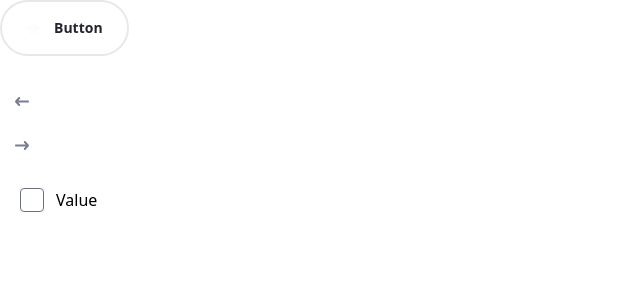
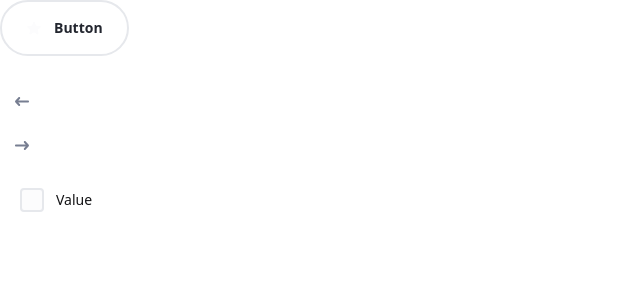
Before and after one commit to nomanejaz132/fleet, a Next.js app in the folder frontend/: page / in a window 1280 px wide. Shown: the top 300 px of the page, without its empty margins (0-640 px from the left). Built offline with nearby package versions, Linux system fonts and the light colour scheme.

Commit message:
checkbox

```diff
--- a/frontend/components/Checkbox/Checkbox.tsx
+++ b/frontend/components/Checkbox/Checkbox.tsx
@@ -15,14 +15,16 @@ export const Checkbox: React.FC<CheckboxProps> = ({ label }) => {
         // intermediate
         id={label}
         aria-label={label}
-        className="w-6 h-6 appearance-none rounded indeterminate:bg-gray-300 checked:bg-blue-500"
+        className="w-6 h-6 appearance-none rounded focus:outline-none focus:ring-0 focus:ring-offset-0 checked:opacity-0 absolute cursor-pointer bg-[#FCFCFD] dark:bg-[#23262F] border-2 border-[#E6E8EC] dark:border-[#353945]"
       />
-      {/* <svg
+      <div className="w-6 h-6">
+        <svg
           width="24"
           height="24"
           viewBox="0 0 24 24"
           fill="none"
           xmlns="http://www.w3.org/2000/svg"
+          className="hidden"
         >
           <path
             d="M6 12L10 16L18 8"
@@ -32,9 +34,15 @@ export const Checkbox: React.FC<CheckboxProps> = ({ label }) => {
             stroke-linecap="round"
             stroke-linejoin="round"
           />
-      </svg> */}
+        </svg>
+      </div>
 
-      <label htmlFor={label}>{label}</label>
+      <label
+        htmlFor={label}
+        className="text-sm text-[#141416] dark:text-[#FCFCFD] font-medium"
+      >
+        {label}
+      </label>
     </div>
   );
 };
```
Also changed, not shown: frontend/styles/globals.css (+1 -5 lines). Lines whose indentation alone changed are shown as unchanged.
